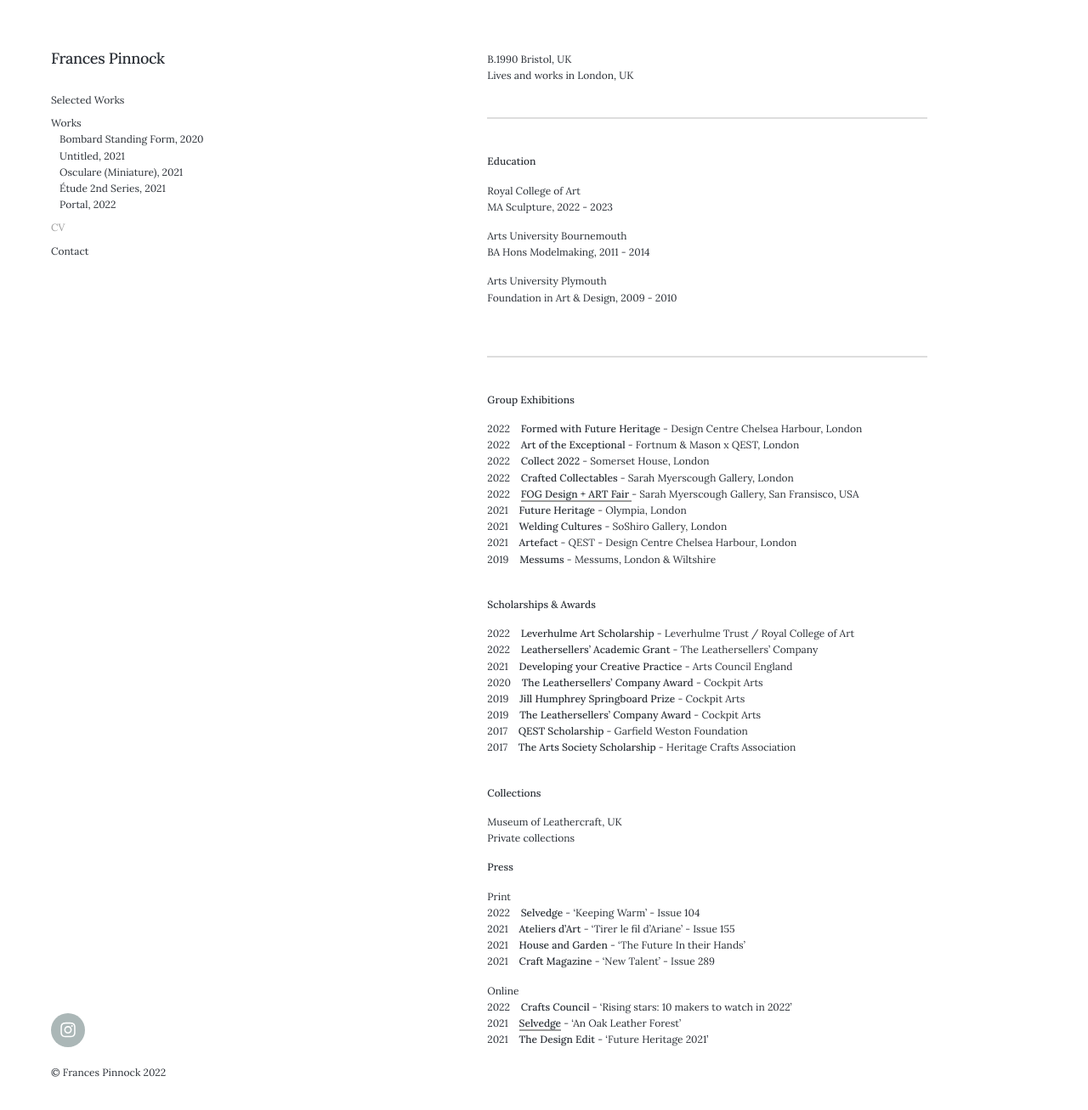
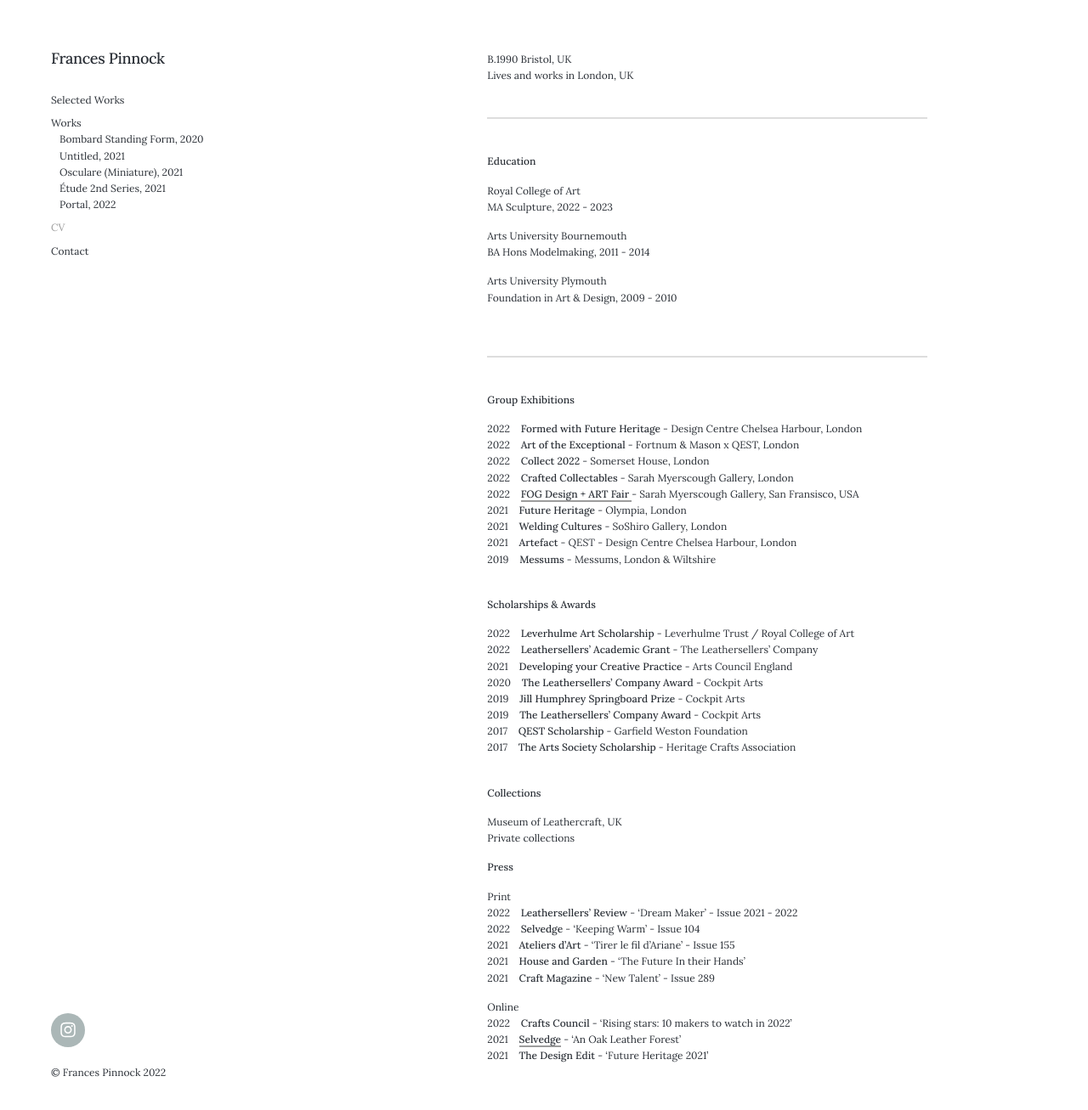
Before and after one commit to francespinnock/francespinnock.github.io, a Jekyll site: the page built from _pages/cv.md, in a window 1280 px wide and 1312 px high. Shown: the top 1307 px of the window at 85% size. Built offline with Jekyll 4.4.1, drawn with Linux system fonts in a browser that asks for light colours; nearby versions of some CDN libraries.

Commit message:
Update cv.md

```diff
--- a/_pages/cv.md
+++ b/_pages/cv.md
@@ -63,6 +63,7 @@ Private collections
 
 
 Print
+2022&nbsp;&nbsp;&nbsp; **Leathersellers' Review** - 'Dream Maker' - Issue 2021 - 2022
 2022&nbsp;&nbsp;&nbsp; **Selvedge** - 'Keeping Warm' - Issue 104
 2021&nbsp;&nbsp;&nbsp; **Ateliers d'Art** - 'Tirer le fil d'Ariane' - Issue 155
 2021&nbsp;&nbsp;&nbsp; **House and Garden** - 'The Future In their Hands'
```
